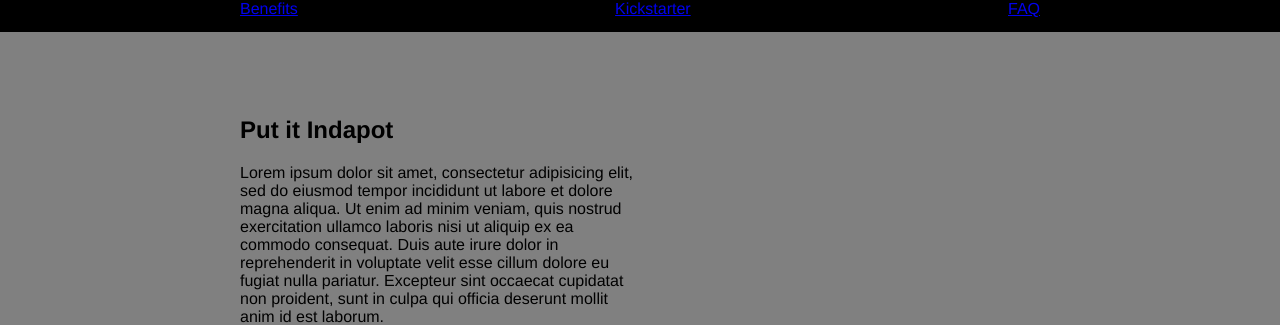
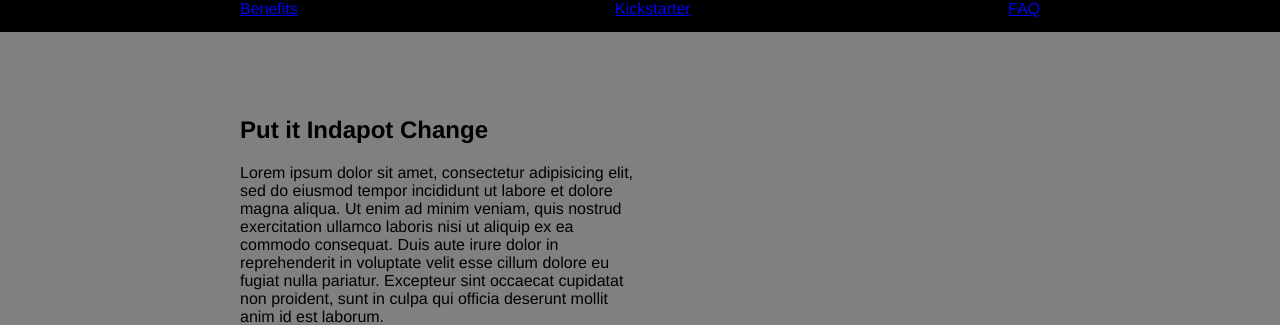
Before and after one commit to kbatson/indapot, a Jekyll site: the page built from indapot/index.md, in a window 1280 px wide and 900 px high. Shown: the top 325 px of the window. Built offline with Jekyll 4.4.1, drawn with Linux system fonts in a browser that asks for light colours.

Commit message:
another change to push to forestry

```diff
--- a/indapot/_layouts/home.html
+++ b/indapot/_layouts/home.html
@@ -1,6 +1,6 @@
 {% include _header.html %}
     <section class="hero">
-        <h1 class="hero__title">Put it Indapot</h1>
+        <h1 class="hero__title">Put it Indapot Change</h1>
         <div class="hero__content">
             <p>Lorem ipsum dolor sit amet, consectetur adipisicing elit, sed do eiusmod
             tempor incididunt ut labore et dolore magna aliqua. Ut enim ad minim veniam,
```
